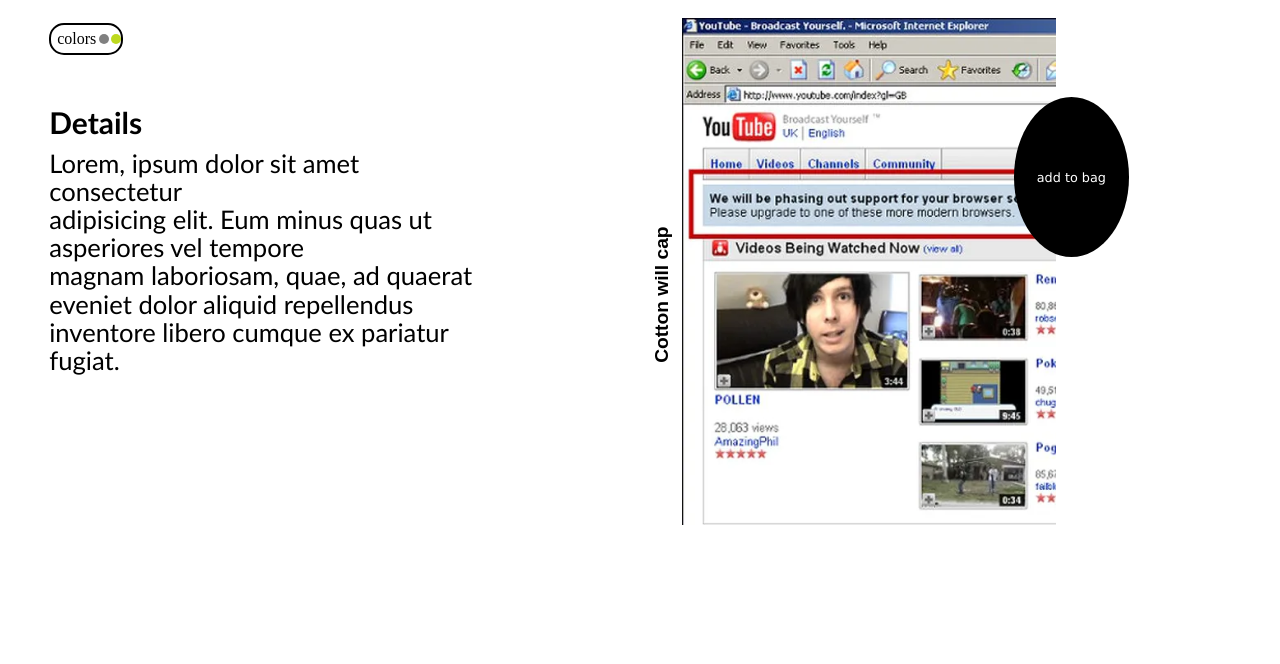
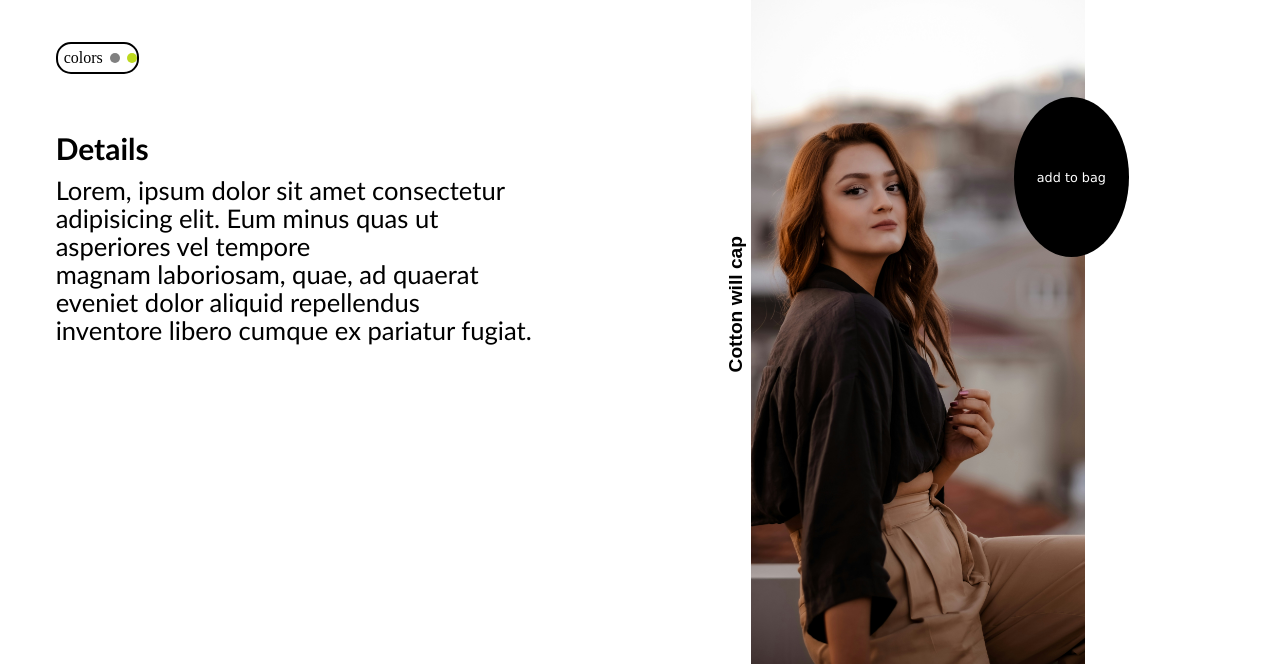
Before and after one commit to Mann079/Css-design-2, a plain HTML site: page index.html in a window 1280 px wide. Shown: the part 303-967 px from the top of the page. Before the commit the page ends 828 px from the top, so only its background shows below. Drawn offline with Linux system fonts and the light colour scheme.

Commit message:
New pic added

```diff
--- a/index.html
+++ b/index.html
@@ -37,7 +37,7 @@
             <!-- <div id="sidetxt">Cotton will cap</div> -->
           <div id="imgcont">
 
-              <img src="./verge.png" alt="">
+              <img src="./model.jpg" alt="model not found">
           </div>
           <div id="add">add to bag</div>
         </div>
--- a/style.css
+++ b/style.css
@@ -77,11 +77,12 @@ h4{
 #imgcont{
     margin-left:5%;
     margin-top:0%;
-    height:80%;
+    height:100%;
     width:60%;
     overflow:hidden;
 }
 img{
+    height: 100%;
     background:conver;
 
 }
```
Also changed, not shown: model.jpg (added), verge.png (deleted).
